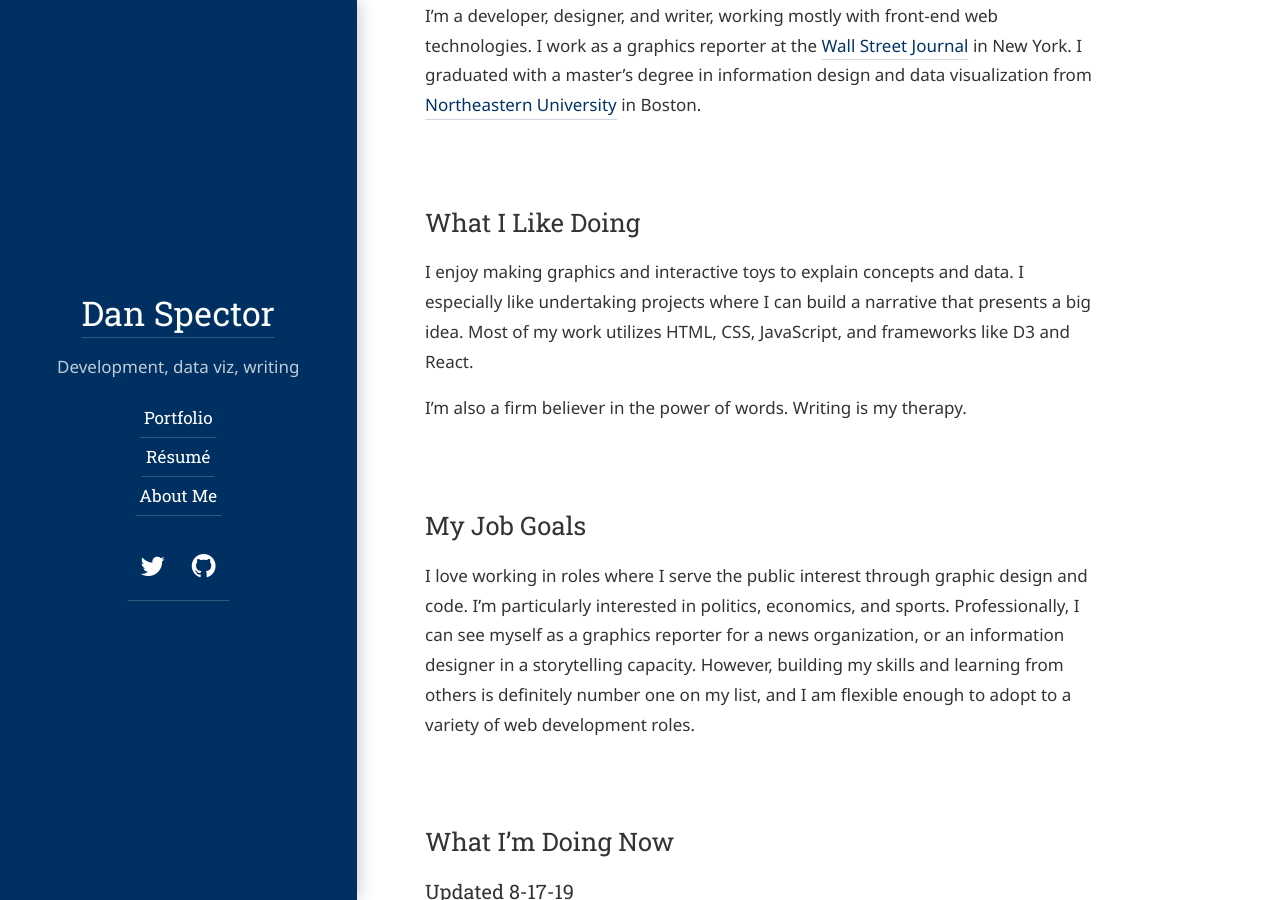
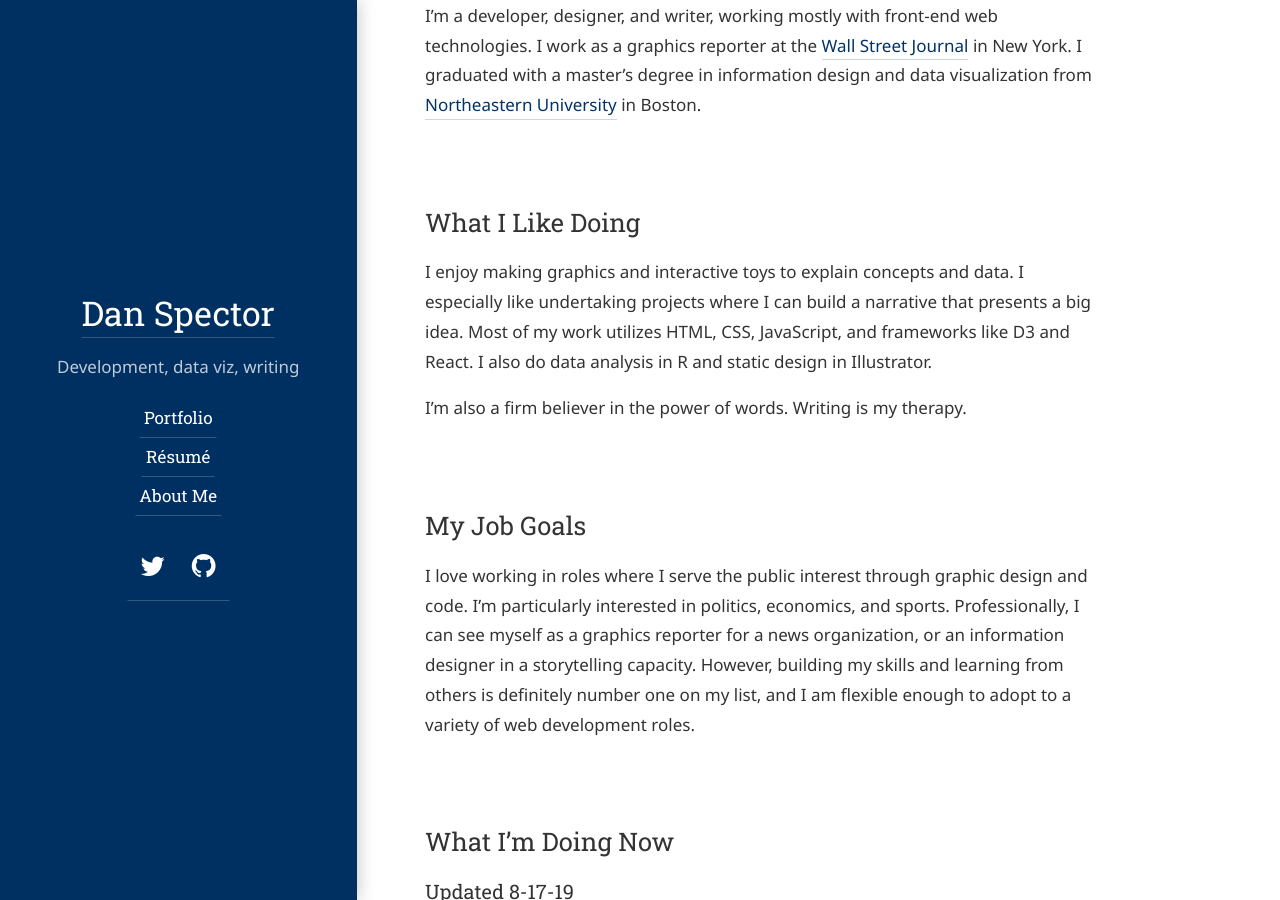
Before and after one commit to inspectordanno/inspectordanno.github.io, a Jekyll site: the page built from about.md, in a window 1280 px wide and 900 px high, scrolled down 679 px. Built offline with Jekyll 4.4.1, drawn with Linux system fonts in a browser that asks for light colours; some web fonts are replaced.

Commit message:
updated about and welcome

```diff
--- a/about.md
+++ b/about.md
@@ -12,7 +12,7 @@ title: About Me
 I'm a developer, designer, and writer, working mostly with front-end web technologies. I work as a graphics reporter at the [Wall Street Journal](https://graphics.wsj.com) in New York. I graduated with a master's degree in information design and data visualization from [Northeastern University](https://www.northeastern.edu/visualization/) in Boston.
 
 ## What I Like Doing
-I enjoy making graphics and interactive toys to explain concepts and data. I especially like undertaking projects where I can build a narrative that presents a big idea. Most of my work utilizes HTML, CSS, JavaScript, and frameworks like D3 and React.
+I enjoy making graphics and interactive toys to explain concepts and data. I especially like undertaking projects where I can build a narrative that presents a big idea. Most of my work utilizes HTML, CSS, JavaScript, and frameworks like D3 and React. I also do data analysis in R and static design in Illustrator.
 
 I’m also a firm believer in the power of words. Writing is my therapy.
 
```
Also changed, not shown: welcome.md (+1 -1 lines).
